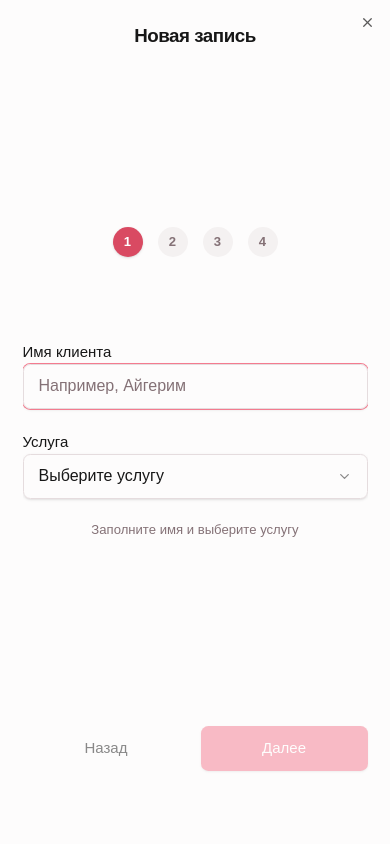
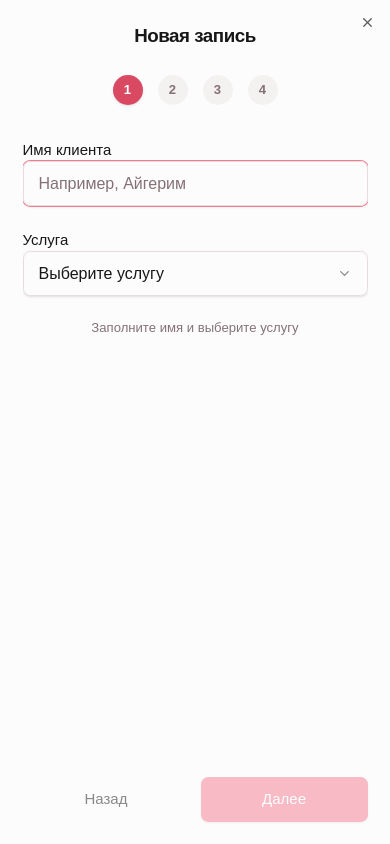
Before and after one commit to adlettaigulov/slotly, a Next.js app: page / in a window 390 px wide. Both pictures are taken after a click on the button "Новая запись". Shown: the top 844 px of the page. Built offline with nearby package versions, Linux system fonts and the light colour scheme.

Commit message:
fix: remove line-clamp from SelectTrigger, fix mobile dialog flex layout

```diff
--- a/components/new-appointment/new-appointment-dialog.tsx
+++ b/components/new-appointment/new-appointment-dialog.tsx
@@ -80,7 +80,7 @@ export function NewAppointmentDialog({ open, onOpenChange, onAppointmentCreated
 
   return (
     <Dialog open={open} onOpenChange={handleOpenChange}>
-      <DialogContent className="sm:max-w-[560px] sm:gap-0 max-sm:max-w-full max-sm:h-dvh max-sm:m-0 max-sm:rounded-none max-sm:border-0 max-sm:p-6 max-sm:top-0 max-sm:left-0 max-sm:translate-x-0 max-sm:translate-y-0">
+      <DialogContent className="sm:max-w-[560px] sm:gap-0 max-sm:max-w-full max-sm:h-dvh max-sm:m-0 max-sm:rounded-none max-sm:border-0 max-sm:p-6 max-sm:top-0 max-sm:left-0 max-sm:translate-x-0 max-sm:translate-y-0 max-sm:flex max-sm:flex-col max-sm:overflow-hidden">
         <DialogHeader className="pb-3 sm:pb-4">
           <DialogTitle className="text-xl sm:text-lg">Новая запись</DialogTitle>
         </DialogHeader>
--- a/components/ui/select.tsx
+++ b/components/ui/select.tsx
@@ -14,7 +14,7 @@ const SelectTrigger = React.forwardRef<
   <SelectPrimitive.Trigger
     ref={ref}
     className={cn(
-      "flex h-9 w-full items-center justify-between whitespace-nowrap rounded-md border border-input bg-transparent px-3 py-2 text-sm shadow-sm ring-offset-background placeholder:text-muted-foreground focus:outline-none focus:ring-1 focus:ring-ring disabled:cursor-not-allowed disabled:opacity-50 [&>span]:line-clamp-1",
+      "flex h-9 w-full items-center justify-between whitespace-nowrap rounded-md border border-input bg-transparent px-3 py-2 text-sm shadow-sm ring-offset-background placeholder:text-muted-foreground focus:outline-none focus:ring-1 focus:ring-ring disabled:cursor-not-allowed disabled:opacity-50 ",
       className
     )}
     {...props}
```
